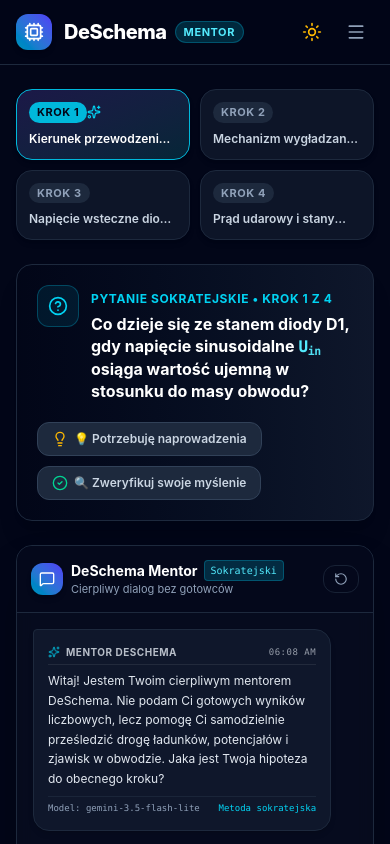
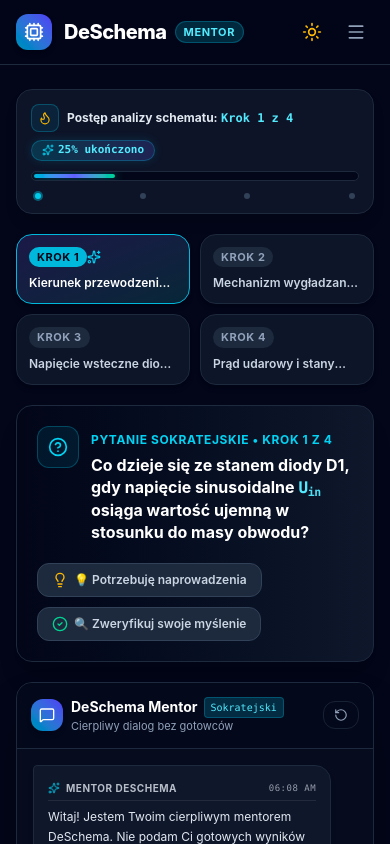
Before and after one commit to s-reinmar/DeSchema, a React (Vite) app: page / in a window 390 px wide. Shown: the top 844 px of the page. Built offline with nearby package versions, Linux system fonts and the light colour scheme.

Commit message:
feat: add Socratic progress bar component
Implement SocraticProgressBar to visualize analysis progress in SocraticStepSection with ARIA support and responsive design.

```diff
--- /dev/null
+++ b/src/components/SocraticProgressBar.tsx
@@ -0,0 +1,112 @@
+/**
+ * @file SocraticProgressBar.tsx
+ * @description Accessible, animated progress bar visualizing the current stage of circuit schematic analysis.
+ * @author @s-reinmar
+ * @license MIT
+ */
+
+import React from 'react';
+import { CheckCircle2, Flame, Sparkles } from 'lucide-react';
+import { SymbolParser } from '../utils/symbol-parser.ts';
+
+interface Props {
+  readonly currentStepNumber: number;
+  readonly totalSteps: number;
+  readonly currentStepTitle?: string;
+}
+
+export const SocraticProgressBar: React.FC<Props> = ({
+  currentStepNumber,
+  totalSteps,
+  currentStepTitle,
+}) => {
+  const safeTotal = Math.max(totalSteps, 1);
+  const clampedStep = Math.min(Math.max(currentStepNumber, 1), safeTotal);
+  const percentage = Math.round((clampedStep / safeTotal) * 100);
+  const isComplete = clampedStep === safeTotal;
+
+  return (
+    <div
+      role="progressbar"
+      aria-label="Postęp analizy sokratejskiej schematu"
+      aria-valuenow={clampedStep}
+      aria-valuemin={1}
+      aria-valuemax={safeTotal}
+      aria-valuetext={`Krok ${clampedStep} z ${safeTotal} (${percentage}%)`}
+      className="p-3.5 sm:p-4 rounded-2xl bg-slate-900/90 border border-slate-800 shadow-lg flex flex-col gap-2.5 backdrop-blur-sm"
+    >
+      {/* Header Info */}
+      <div className="flex items-center justify-between text-xs flex-wrap gap-2">
+        <div className="flex items-center gap-2">
+          <div className="p-1.5 rounded-lg bg-cyan-500/10 border border-cyan-500/30 text-cyan-400">
+            {isComplete ? (
+              <CheckCircle2 className="w-3.5 h-3.5 text-emerald-400" />
+            ) : (
+              <Flame className="w-3.5 h-3.5 text-amber-400 animate-pulse" />
+            )}
+          </div>
+          <div>
+            <span className="font-bold text-slate-200">
+              Postęp analizy schematu:
+            </span>{' '}
+            <span className="font-mono text-cyan-300 font-semibold">
+              Krok {clampedStep} z {safeTotal}
+            </span>
+            {currentStepTitle && (
+              <span className="hidden md:inline text-slate-400 font-normal ml-1.5">
+                • {SymbolParser.formatSymbol(currentStepTitle)}
+              </span>
+            )}
+          </div>
+        </div>
+
+        <div className="flex items-center gap-1.5">
+          <span className="px-2.5 py-0.5 rounded-full font-mono font-bold text-[11px] bg-gradient-to-r from-cyan-500/20 to-indigo-500/20 text-cyan-300 border border-cyan-500/30 shadow-[0_0_10px_rgba(6,182,212,0.15)] flex items-center gap-1">
+            <Sparkles className="w-3 h-3 text-cyan-400" />
+            {percentage}% ukończono
+          </span>
+        </div>
+      </div>
+
+      {/* Progress Bar Track */}
+      <div className="relative w-full h-2.5 bg-slate-950 rounded-full overflow-hidden border border-slate-800 p-0.5">
+        <div
+          className="h-full rounded-full bg-gradient-to-r from-cyan-500 via-indigo-500 to-emerald-400 transition-all duration-500 ease-out shadow-[0_0_12px_rgba(6,182,212,0.7)]"
+          style={{ width: `${percentage}%` }}
+        />
+      </div>
+
+      {/* Segment Markers */}
+      <div className="flex items-center justify-between px-1 pt-0.5 text-[10px] font-mono text-slate-500">
+        {Array.from({ length: safeTotal }, (_, i) => i + 1).map((stepIndex) => {
+          const isPassed = stepIndex < clampedStep;
+          const isCurrent = stepIndex === clampedStep;
+
+          return (
+            <span
+              key={stepIndex}
+              className={`flex items-center gap-1 transition-colors ${
+                isCurrent
+                  ? 'text-cyan-300 font-bold'
+                  : isPassed
+                  ? 'text-emerald-400 font-medium'
+                  : 'text-slate-600'
+              }`}
+            >
+              <span
+                className={`w-1.5 h-1.5 rounded-full ${
+                  isCurrent
+                    ? 'bg-cyan-400 ring-2 ring-cyan-400/40 animate-pulse'
+                    : isPassed
+                    ? 'bg-emerald-400'
+                    : 'bg-slate-700'
+                }`}
+              />
+              <span className="hidden sm:inline">Etap {stepIndex}</span>
+            </span>
+          );
+        })}
+      </div>
+    </div>
+  );
+};
--- a/src/components/SocraticStepSection.tsx
+++ b/src/components/SocraticStepSection.tsx
@@ -14,6 +14,7 @@
 } from 'lucide-react';
 import type { Circuit, SocraticStep } from '../types/circuit.types.ts';
 import { SymbolParser } from '../utils/symbol-parser.ts';
+import { SocraticProgressBar } from './SocraticProgressBar.tsx';
 import { SocraticChatPanel } from './SocraticChatPanel.tsx';
 
 interface Props {
@@ -41,7 +42,14 @@
   };
 
   return (
-    <div className="w-full flex flex-col gap-6">
+    <div className="w-full flex flex-col gap-5">
+      {/* Visual Progress Bar Indicator */}
+      <SocraticProgressBar
+        currentStepNumber={currentStepNumber}
+        totalSteps={steps.length}
+        currentStepTitle={currentStep.title}
+      />
+
       {/* 4 Steps Navigation Tabs */}
       <div className="grid grid-cols-2 lg:grid-cols-4 gap-2.5">
         {steps.map((st) => {
```
Also changed, not shown: 1 other file (tests, documents, lock files or other folders).
